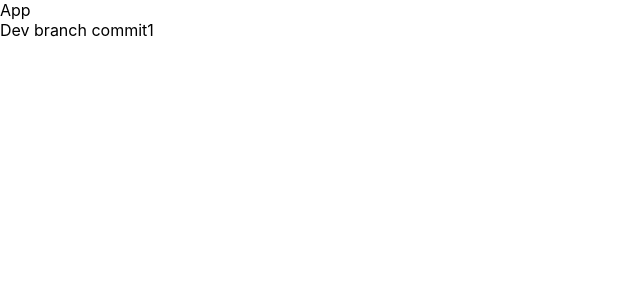
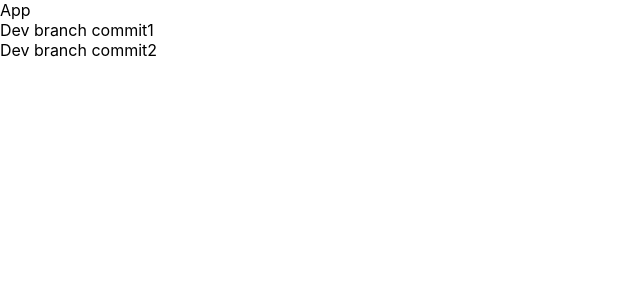
Before and after one commit to YuliyaMartinchuk/cra-webstorm, a React (Create React App) app: page / in a window 1280 px wide. Shown: the top 300 px of the page, without its empty margins (0-640 px from the left). Built offline with nearby package versions, Linux system fonts and the light colour scheme.

Commit message:
Dev branch commit2

```diff
--- a/src/App.tsx
+++ b/src/App.tsx
@@ -5,6 +5,7 @@ function App() {
     <div>
           <div>App</div>
           <div>Dev branch commit1</div>
+          <div>Dev branch commit2</div>
     </div>
   );
 }
```
